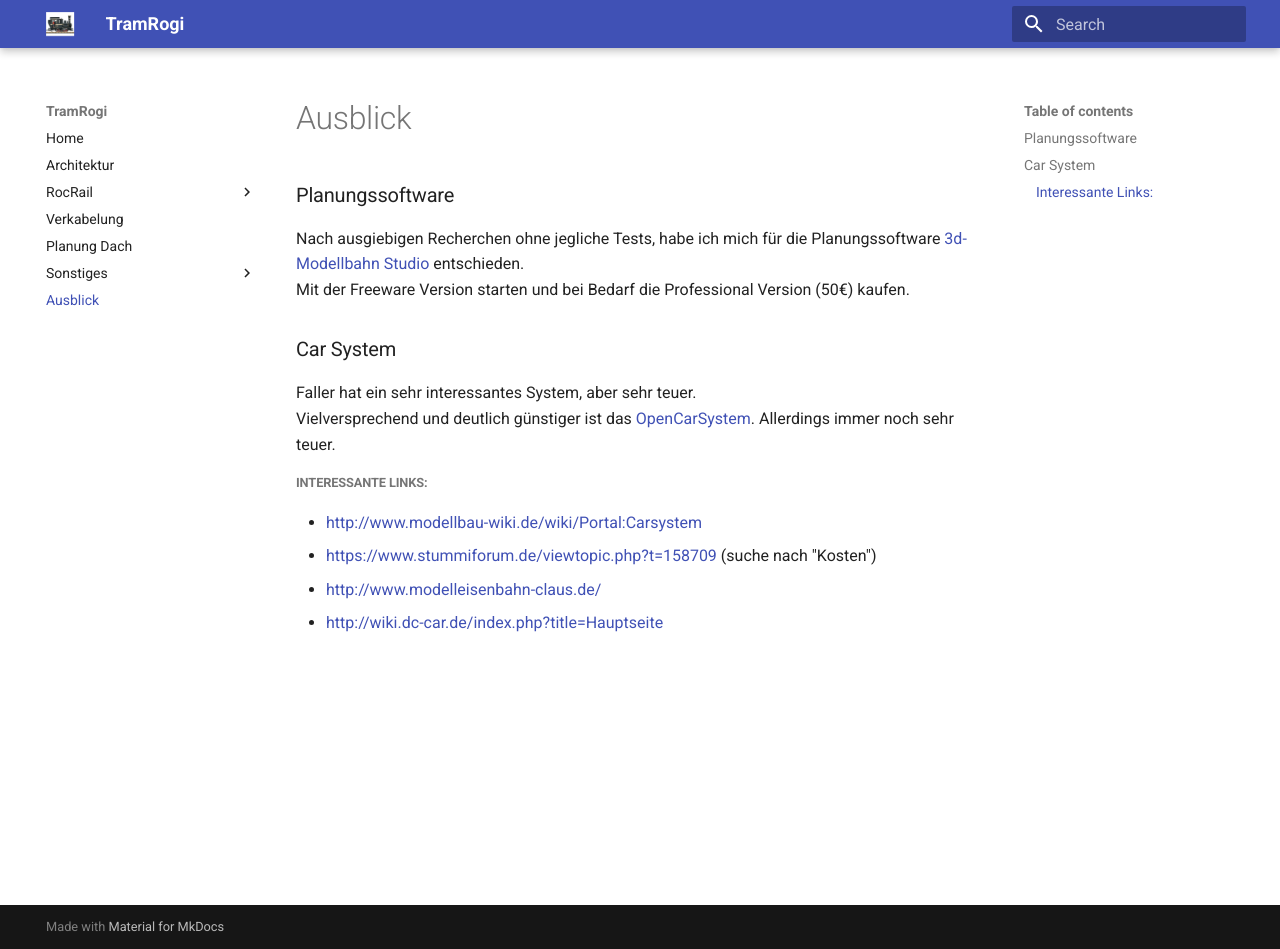
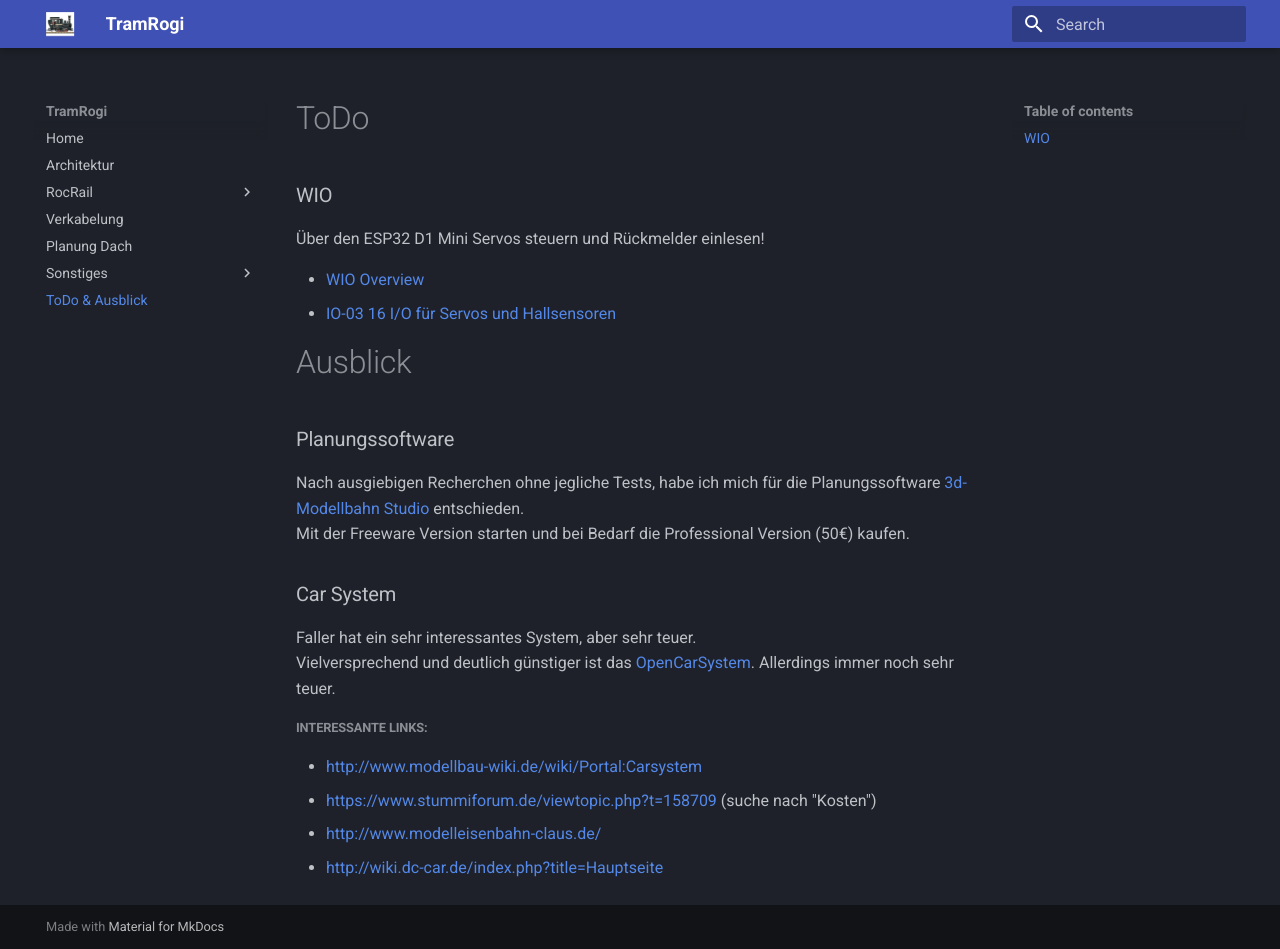
Before and after one commit to rogerknop/mkdocs_moba, an MkDocs documentation site: the page built from docs/ausblick/index.md, in a window 1280 px wide and 949 px high. Built offline with MkDocs 1.6.1 and Material for MkDocs 9.7.7, drawn with Linux system fonts in a browser that asks for light colours.

Commit message:
WIO und ToDo ergänzt

```diff
--- a/docs/ausblick/index.md
+++ b/docs/ausblick/index.md
@@ -1,3 +1,12 @@
+# ToDo
+
+### WIO
+
+Über den ESP32 D1 Mini Servos steuern und Rückmelder einlesen!
+
+* <a href="https://wiki.rocrail.net/doku.php?id=arduino:wio-overview-en" target="_blank">WIO Overview</a>
+* <a href="https://wiki.rocrail.net/doku.php?id=wio:wio03-io16-en" target="_blank">IO-03 16 I/O für Servos und Hallsensoren</a>
+
 # Ausblick
 
 ### Planungssoftware
--- a/mkdocs.yml
+++ b/mkdocs.yml
@@ -3,6 +3,8 @@ theme:
   name: material
   logo: 'img/site/logo.png'
   favicon: 'img/site/favicon.ico'
+  palette:
+    scheme: slate
 extra_css: [custom/material/css/custom_styles.css]
 #prev_next_buttons_location: none
 #theme: windmill-dark
@@ -23,4 +25,4 @@ nav:
   - Löten & Decoder: 'misc/loeten.md'
   - Schienenreinigung: 'misc/reinigung.md'
   - FAQ: 'misc/faq.md'
-- Ausblick: 'ausblick/index.md'
+- ToDo & Ausblick: 'ausblick/index.md'
```
